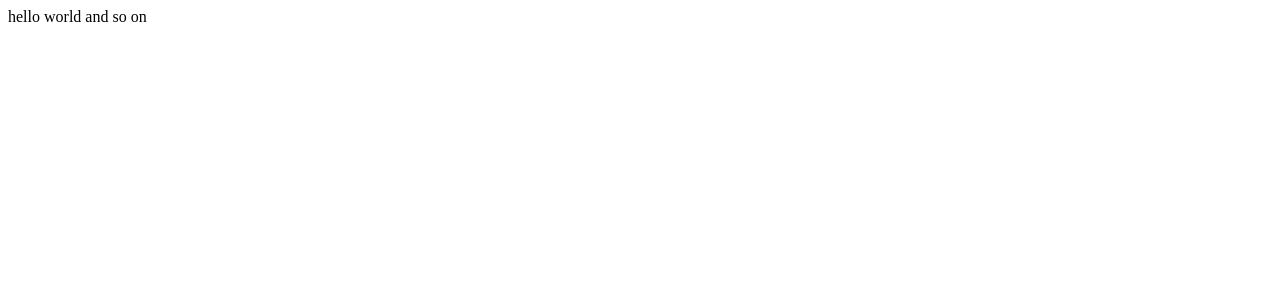
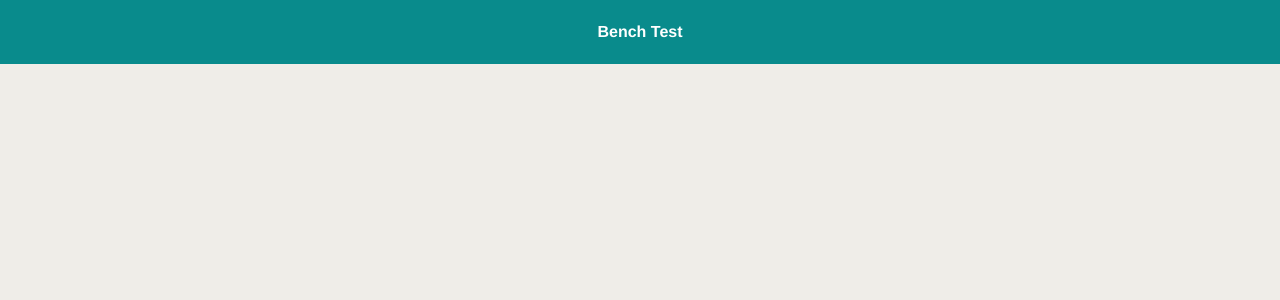
Before and after one commit to clarabstract/BenchTest, a React app: page / in a window 1280 px wide. Shown: the top 300 px of the page. Built offline with nearby package versions, Linux system fonts and the light colour scheme; the HTML template or start-up script is replaced by a standard one.

Commit message:
add Main component style and brand style

```diff
--- a/src/Main.jsx
+++ b/src/Main.jsx
@@ -1,5 +1,9 @@
 import {createElement} from 'react';
-
+import css from './Main.less';
 export default function Main () {
-  return <div>hello world and so on</div>;
+  return <div>
+    <header className={css.Header}>
+      <h1>Bench Test</h1>
+    </header>
+  </div>;
 }
--- /dev/null
+++ b/src/Main.less
@@ -0,0 +1,13 @@
+@import 'brand.less';
+
+.Header {
+  background-color: @primary;
+  color: #fff;
+  line-height: 4rem;
+  h1 {
+    margin: 0;
+    font-weight: bold;
+    font-size: 1rem;
+    text-align: center;
+  }
+}
--- a/src/app.jsx
+++ b/src/app.jsx
@@ -3,11 +3,14 @@ import {render} from 'react-dom';
 import {createStore} from 'redux';
 import {Provider} from 'react-redux';
 import Main from './Main.jsx';
+
 const store = createStore(state => {
   return state;
 });
+
 const rootEl = document.createElement('div');
 document.body.appendChild(rootEl);
+
 render(
   <Provider store={store}>
     <Main />
--- /dev/null
+++ b/src/brand.less
@@ -0,0 +1,20 @@
+@primary: #098B8C;
+@secondary: #F16549;
+@tertiary: #D2A764;
+@fg: #000;
+@bg: #fff;
+@subtle: #EFEDE8;
+
+body {
+  padding: 0;
+  margin: 0;
+  background-color: @subtle;
+  color: @fg;
+  font-family: Helvetica, Arial, sans-serif;
+}
+
+#card {
+  background-color: @bg;
+  border-radius: 3px;
+  box-shadow: 2px #000;
+}
```
